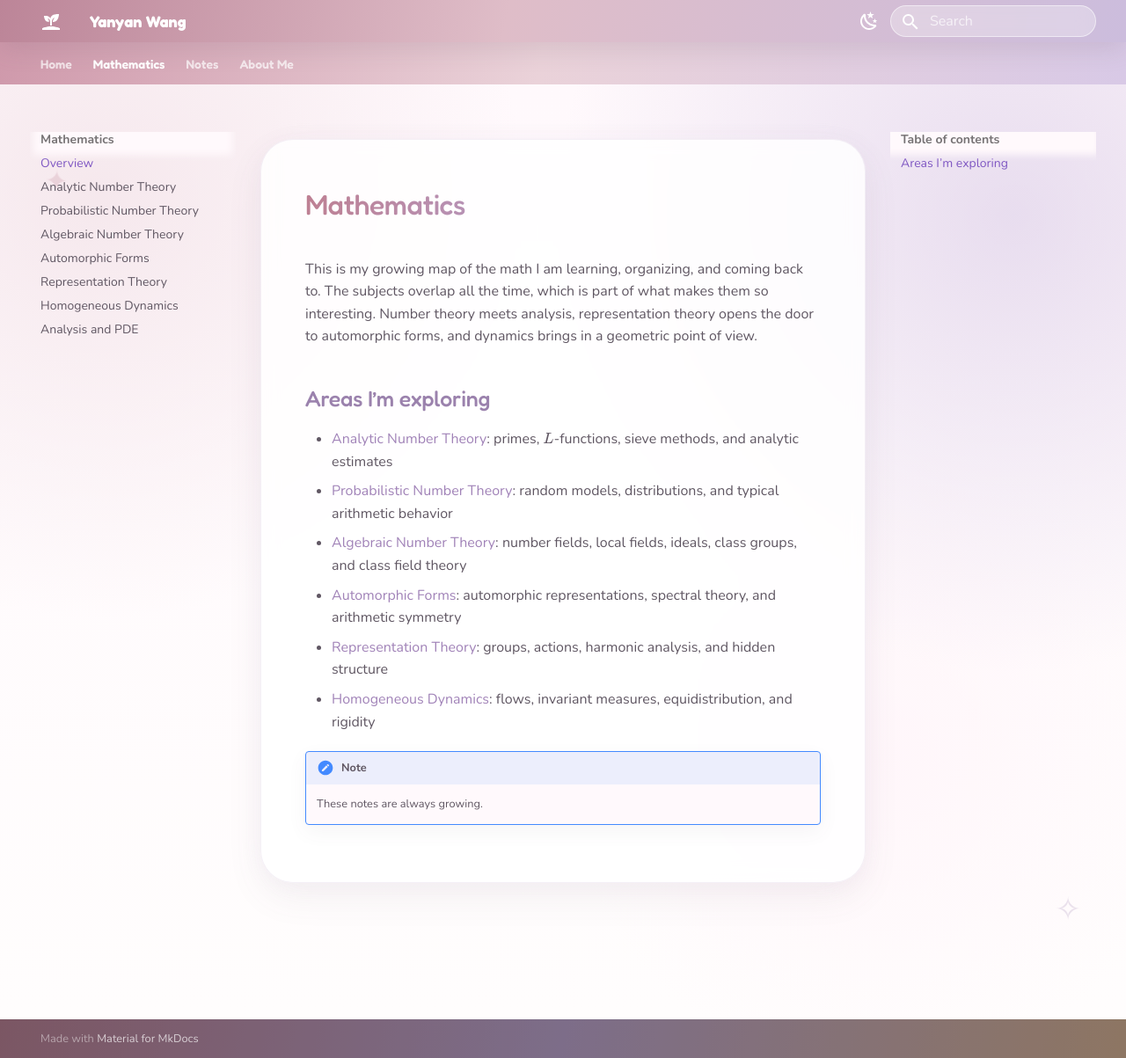
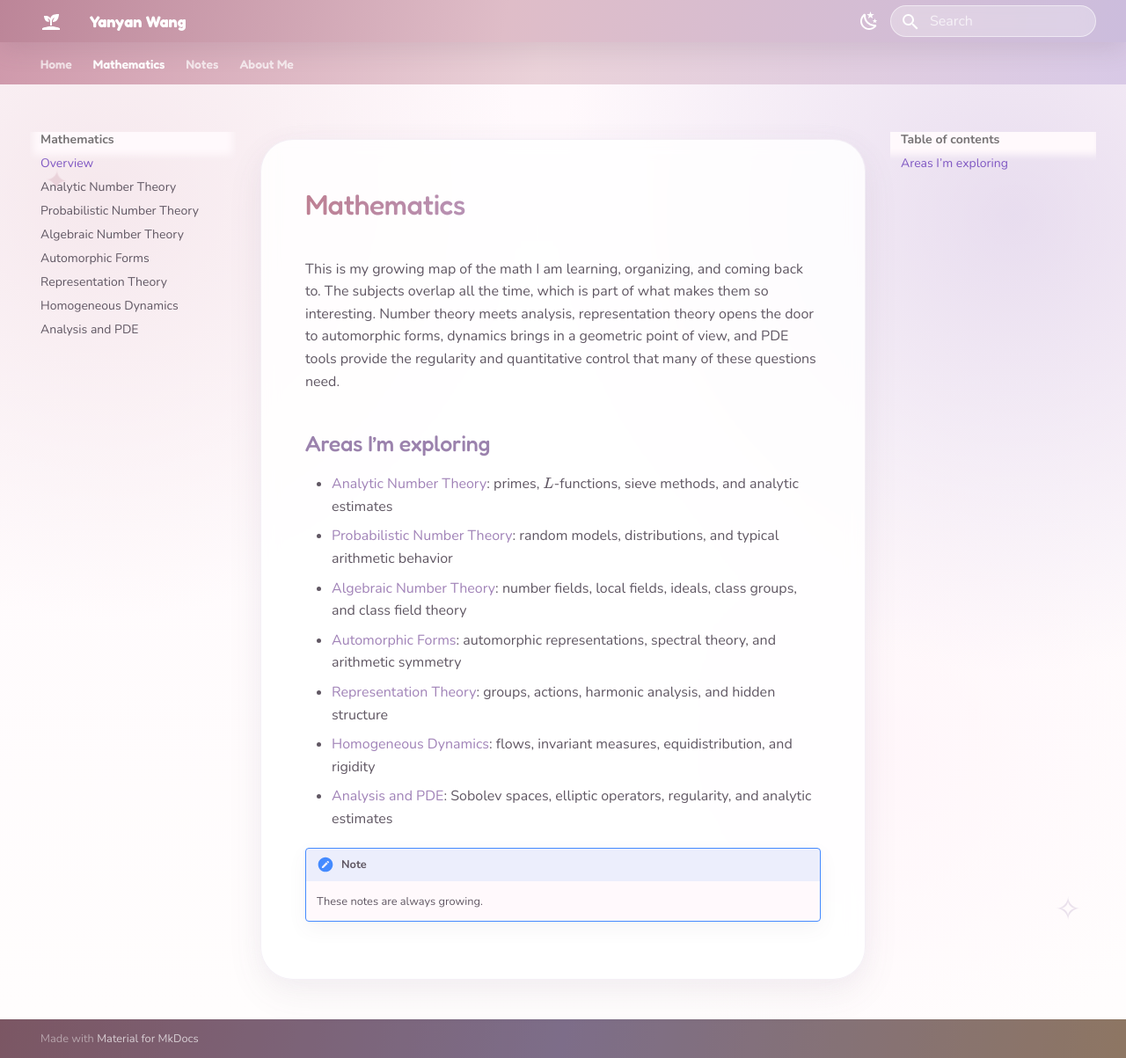
Before and after one commit to yanyanwang-math/yanyanwang-math.github.io, an MkDocs documentation site: the page built from docs/mathematics/index.md, in a window 1280 px wide and 1203 px high. Shown: the whole window at 88% size. Built offline with MkDocs 1.6.1 and Material for MkDocs 9.7.7, drawn with Linux system fonts in a browser that asks for light colours.

Commit message:
Add files via upload

```diff
--- a/docs/mathematics/index.md
+++ b/docs/mathematics/index.md
@@ -1,6 +1,6 @@
 # Mathematics
 
-This is my growing map of the math I am learning, organizing, and coming back to. The subjects overlap all the time, which is part of what makes them so interesting. Number theory meets analysis, representation theory opens the door to automorphic forms, and dynamics brings in a geometric point of view.
+This is my growing map of the math I am learning, organizing, and coming back to. The subjects overlap all the time, which is part of what makes them so interesting. Number theory meets analysis, representation theory opens the door to automorphic forms, dynamics brings in a geometric point of view, and PDE tools provide the regularity and quantitative control that many of these questions need.
 
 ## Areas I’m exploring
 
@@ -10,6 +10,7 @@ This is my growing map of the math I am learning, organizing, and coming back to
 - [Automorphic Forms](../automorphic-forms/index.md): automorphic representations, spectral theory, and arithmetic symmetry
 - [Representation Theory](../representation-theory/index.md): groups, actions, harmonic analysis, and hidden structure
 - [Homogeneous Dynamics](../homogeneous-dynamics/index.md): flows, invariant measures, equidistribution, and rigidity
+- [Analysis and PDE](../analysis-and-pde/index.md): Sobolev spaces, elliptic operators, regularity, and analytic estimates
 
 !!! note
 
```
